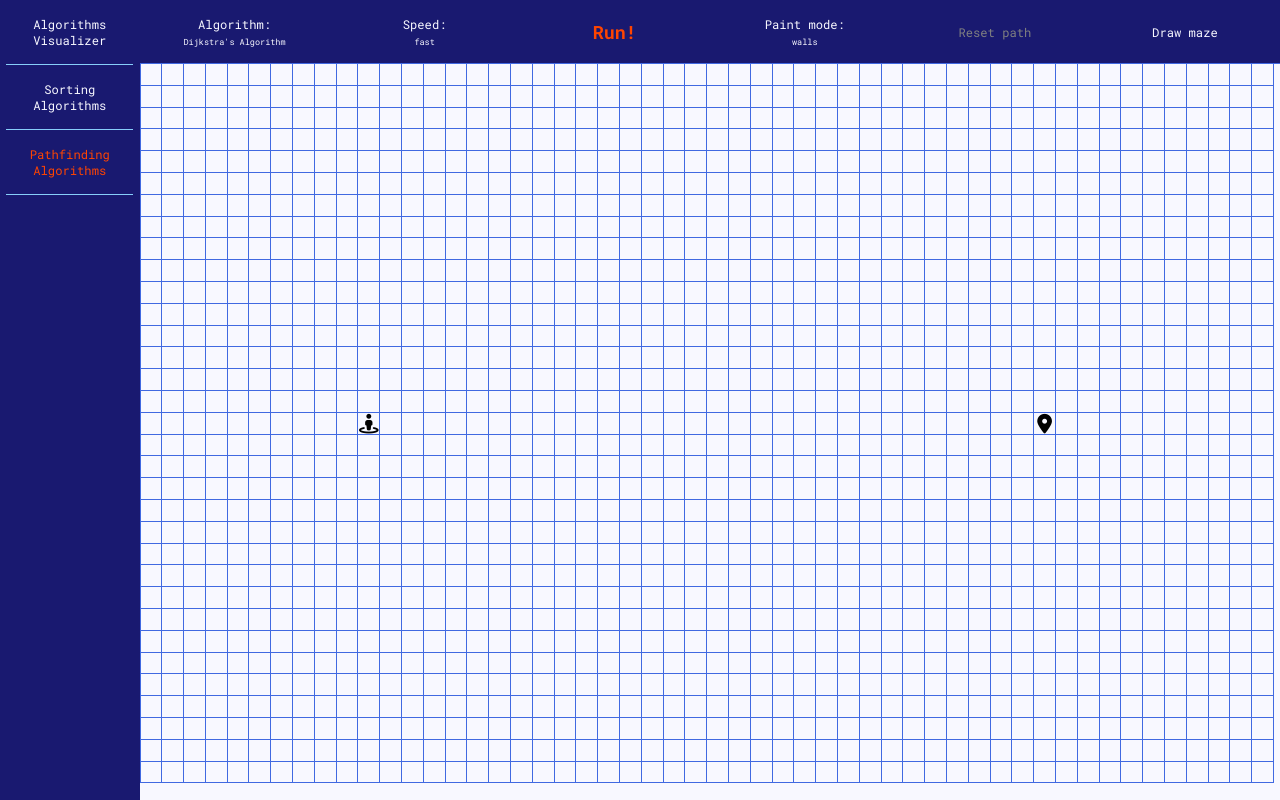
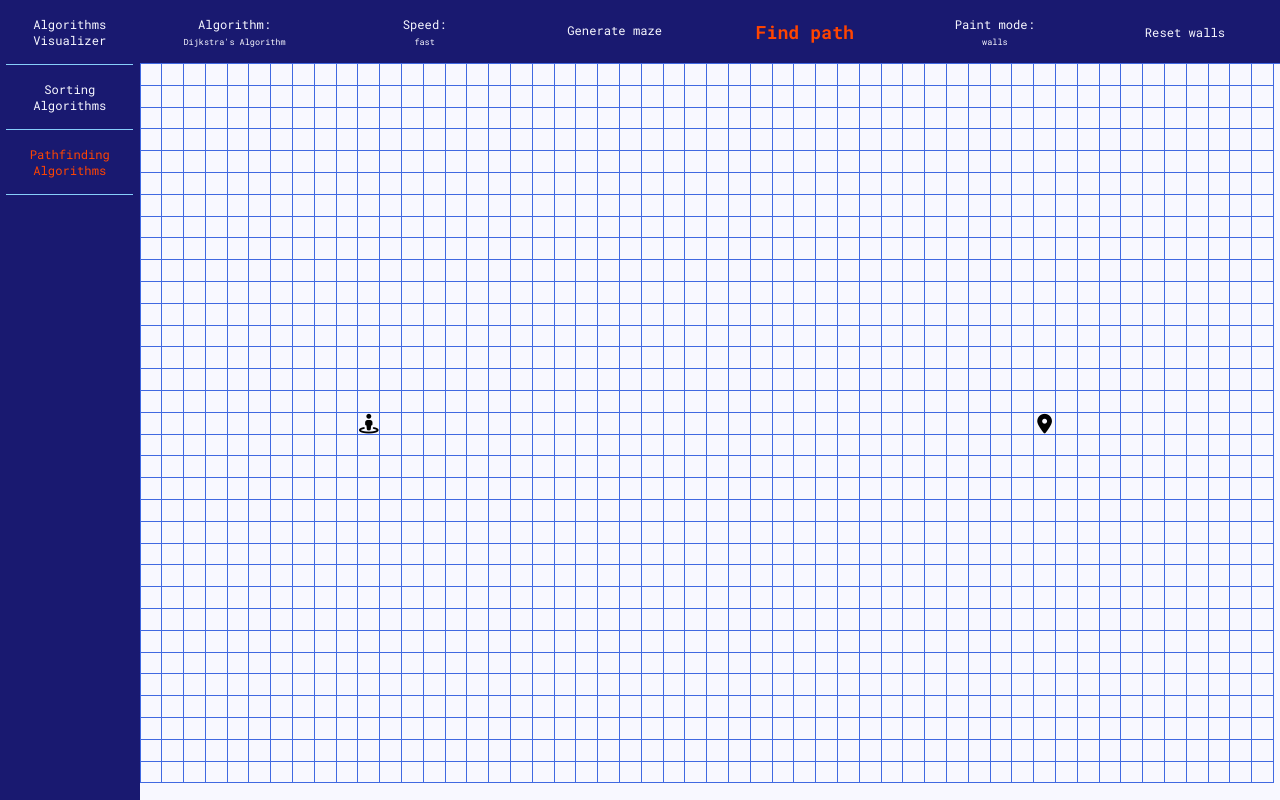
Before and after one commit to mskwarczek/algorithms-visualizer, a React (Create React App) app: page /pathfinding in a window 1280 px wide. Built offline with nearby package versions, Linux system fonts and the light colour scheme.

Commit message:
Improve maze generator, add reset walls feature, fix file names

```diff
--- a/src/PathfindingModule/PathfindingContainer.js
+++ b/src/PathfindingModule/PathfindingContainer.js
@@ -2,9 +2,9 @@ import React, { useState, useRef, useLayoutEffect } from 'react';
 
 import Toolbar from '../common/Toolbar';
 import Node from './components/Node';
-import DijkstraAlgorithm from './pathfinding/DijkstraAlgorithm';
-import HeuristicAlgorithms from './pathfinding/HeuristicAlgorithms';
-import RecursiveDivisionMaze from './mazes/RecursiveDivisionMaze';
+import dijkstraAlgorithm from './pathfinding/dijkstraAlgorithm';
+import heuristicAlgorithms from './pathfinding/heuristicAlgorithms';
+import recursiveDivisionMaze from './mazes/recursiveDivisionMaze';
 
 const PathfinidingContainer = () => {
 
@@ -230,6 +230,11 @@ const PathfinidingContainer = () => {
         wallsArray.current = fillRefWithData('wall');
       };
       generateGrid(axisX, axisY, startNode, finishNode);
+    } else if (type === 'walls') {
+      // wallsArray.current = fillRefWithData('wall');
+      // updateNodes(wallsArray.current, { type: 'null' });
+      // wallsArray.current = [];
+      generateGrid(axisX, axisY, startNode, finishNode);
     } else {
       for (const node in nodesRef.current) {
         const nodeId = node.split(/node-x|-y/);
@@ -240,7 +245,7 @@ const PathfinidingContainer = () => {
       setGridParams({
         ...gridParams,
         startNode: initialStartNode,
-        finishNode: initialFinishNode
+        finishNode: initialFinishNode,
       });
       generateGrid(axisX, axisY, initialStartNode, initialFinishNode);
     };
@@ -253,9 +258,9 @@ const PathfinidingContainer = () => {
 
   const runAlgorithm = () => {
     start(true);
-    switch(algorithmParams.type) {
+    switch (algorithmParams.type) {
       case 'Dijkstra\'s Algorithm':
-        DijkstraAlgorithm(
+        dijkstraAlgorithm(
           copyGrid(),
           gridParams.finishNode,
           finish,
@@ -264,7 +269,7 @@ const PathfinidingContainer = () => {
       break;
       case 'A* Algorithm':
       case 'Greedy Best-First Search':
-        HeuristicAlgorithms(
+        heuristicAlgorithms(
           copyGrid(),
           algorithmParams.type,
           gridParams.startNode,
@@ -277,15 +282,26 @@ const PathfinidingContainer = () => {
     };
   };
 
-  const generateMaze = async () => {
-    const newMaze = await RecursiveDivisionMaze(
-      copyGrid(),
-      gridParams.startNode,
-      gridParams.finishNode,
-      // finish,
-      visualizeStepsOnGrid,
-    );
-    updateNodes(newMaze, { type: 'wall' });
+  const generateMaze = async type => {
+    const { axisX, axisY, startNode, finishNode } = gridParams;
+    let newMaze = [];
+    reset('walls');
+    start(true);
+    switch (type) {
+      case 'Recursive Division Algorithm':
+        newMaze = await recursiveDivisionMaze(
+          copyGrid(),
+          gridParams.startNode,
+          gridParams.finishNode,
+          visualizeStepsOnGrid,
+        );
+        break;
+      default: break;
+    };
+    wallsArray.current = newMaze;
+    generateGrid(axisX, axisY, startNode, finishNode);
+    wallsArray.current = [];
+    start(false);
   };
 
   const visualizeStepsOnGrid = async (source, type, speedMod = 1) => {
@@ -320,6 +336,9 @@ const PathfinidingContainer = () => {
       </div>
     );
   };
+
+  console.log('render');
+  console.log(grid);
 
   return (
     <div className='moduleContainer'>
@@ -369,11 +388,23 @@ const PathfinidingContainer = () => {
           </div>
         </div>
         <div
+          id='pathfinding__generateMaze'
+          type='select'
+          button={<p>Generate maze</p>}
+          active={''}
+          disabled={hasStarted}>
+          <div
+            className={'button'}
+            onClick={!hasStarted ? () => generateMaze('Recursive Division Algorithm') : null}>
+            <p>Recursive Division Algorithm</p>
+          </div>
+        </div>
+        <div
           id='pathfinding__start'
           type='button'
           button={
             !hasStarted
-              ? <p onClick={runAlgorithm}>Run!</p>
+              ? <p onClick={runAlgorithm}>Find path</p>
               : !hasFinished
               ? <p onClick={() => window.location.reload()}>Break</p>
               : <p onClick={reset}>Reset</p>}
@@ -392,17 +423,16 @@ const PathfinidingContainer = () => {
           </div>
         </div>
         <div
-          id='pathfinding__resetPath'
+          id='pathfinding__resetElements'
           type='button'
-          button={<p onClick={hasFinished ? () => reset('path') : null}>Reset path</p>}
+          button={
+            !hasStarted && !hasFinished
+              ? <p onClick={() => reset('walls')}>Reset walls</p>
+              : hasFinished
+              ? <p  onClick={() => reset('path')}>Reset path</p>
+              : <p>Reset walls</p>}
           buttonclass={hasFinished ? 'callToAction' : undefined}
-          disabled={!hasFinished}
-        />
-        <div
-          id='pathfinding__generateMaze'
-          type='button'
-          button={<p onClick={!hasStarted ? generateMaze : null}>Draw maze</p>}
-          disabled={hasStarted}
+          disabled={(hasStarted && !hasFinished)}
         />
       </Toolbar>
       <div
--- a/src/PathfindingModule/mazes/RecursiveDivisionMaze.js
+++ b/src/PathfindingModule/mazes/RecursiveDivisionMaze.js
@@ -2,7 +2,6 @@ const RecursiveDivisionMaze = async (
   grid,
   startPosition,
   finishPosition,
-  // finish,
   visualizeStepsOnGrid,
 ) => {
 
@@ -73,7 +72,7 @@ const RecursiveDivisionMaze = async (
   };
 
   const wallsArray = await divideChamber(grid, [])
-  await visualizeStepsOnGrid(wallsArray, 'wall')
+  await visualizeStepsOnGrid(wallsArray, 'wall', 2)
   return wallsArray;
 };
 
--- a/src/PathfindingModule/pathfinding/DijkstraAlgorithm.js
+++ b/src/PathfindingModule/pathfinding/DijkstraAlgorithm.js
@@ -4,7 +4,7 @@ import {
   getNodesInPathOrder,
 } from './common'
 
-const DijkstraAlgorithm = async (
+const dijkstraAlgorithm = async (
   grid,
   finishPosition,
   finish,
@@ -57,4 +57,4 @@ const DijkstraAlgorithm = async (
   finish(true);
 };
 
-export default DijkstraAlgorithm;
+export default dijkstraAlgorithm;
--- a/src/PathfindingModule/pathfinding/HeuristicAlgorithms.js
+++ b/src/PathfindingModule/pathfinding/HeuristicAlgorithms.js
@@ -6,7 +6,7 @@ import {
   getNodesInPathOrder
 } from './common';
 
-const HeuristicAlgorithms = async (
+const heuristicAlgorithms = async (
   grid,
   algorithm,
   startPosition,
@@ -69,4 +69,4 @@ const HeuristicAlgorithms = async (
   finish(true);
 };
 
-export default HeuristicAlgorithms;
+export default heuristicAlgorithms;
```
